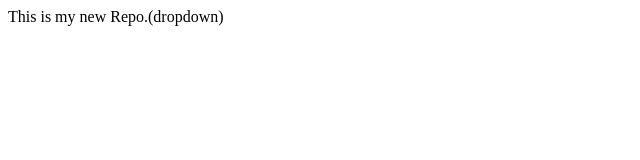
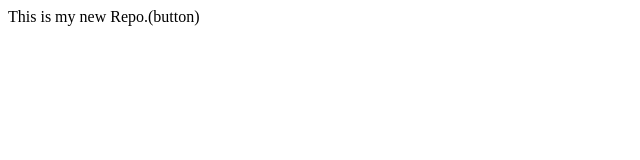
Before and after one commit to adityamishra5050/local_repo, a plain HTML site: page index.html in a window 1280 px wide. Shown: the full height of the page, 0-640 px from the left. Drawn offline with Linux system fonts and the light colour scheme.

Commit message:
Added button

```diff
--- a/index.html
+++ b/index.html
@@ -1 +1 @@
-<p>This is my new Repo.(dropdown)</p>
+<p>This is my new Repo.(button)</p>
```
